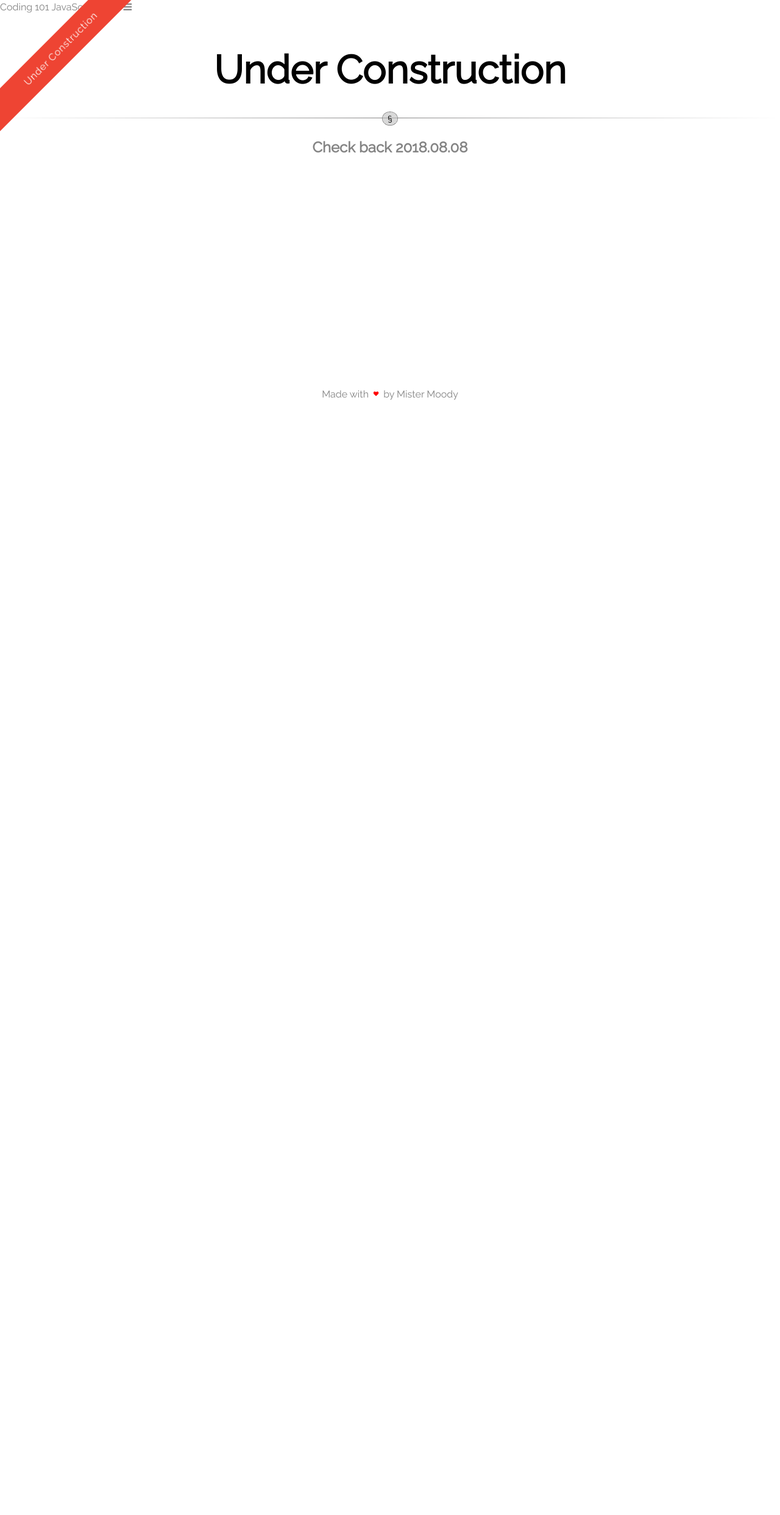
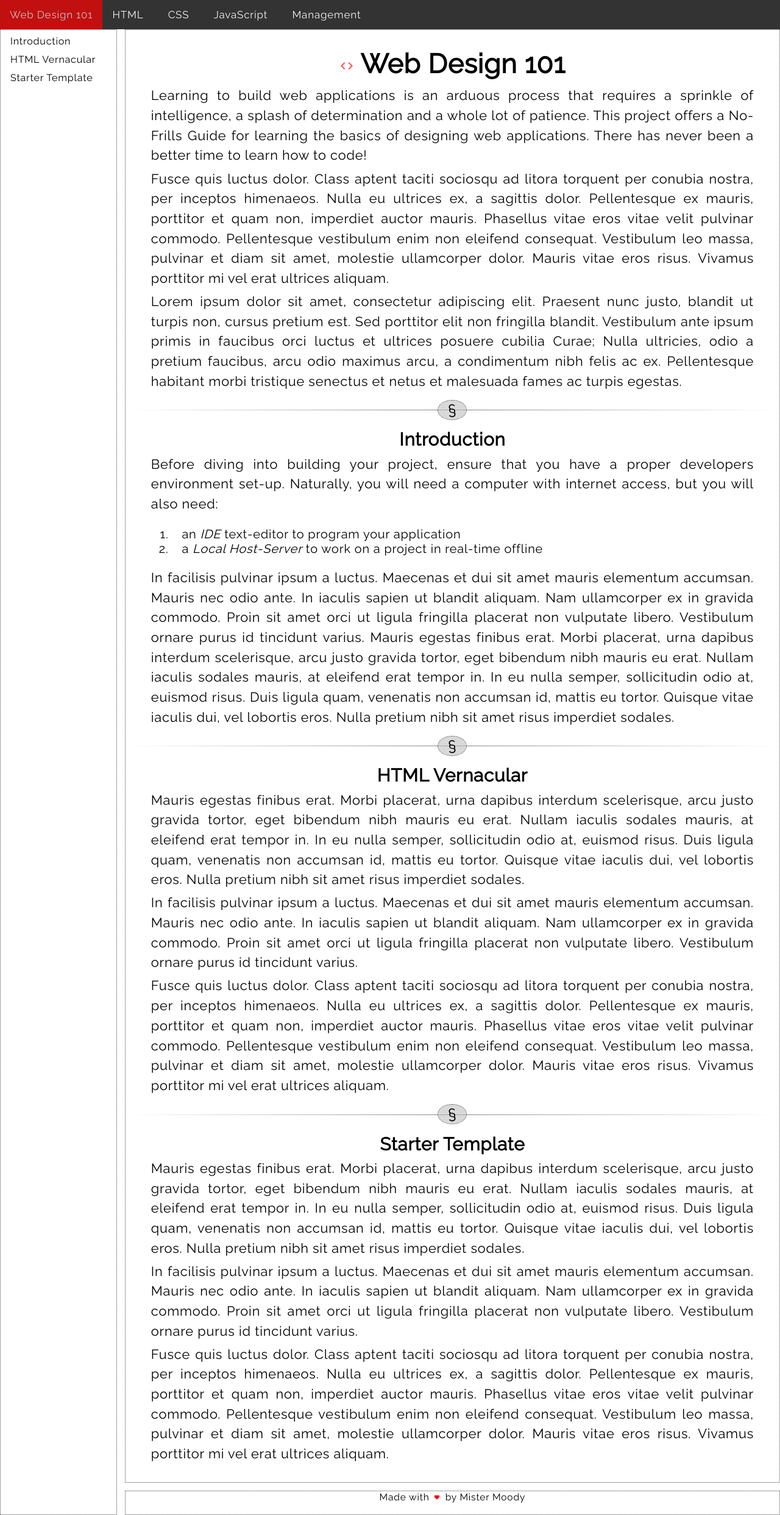
Before and after one commit to MisterMoody/mistermoody.github.io, a PHP site: page /coding102.html in a window 1280 px wide. Shown: the whole page at 61% size. Before the commit the page ends 656 px from the top, so only its background shows below. Run offline with PHP 8.4, Linux system fonts and the light colour scheme.

Commit message:
Practice Building webdesign101 Page

```diff
--- a/coding102.html
+++ b/coding102.html
@@ -2,57 +2,115 @@
 <html>
   <head>
     <meta name="viewport" content="width=device-width, initial-scale=1">
-    <title>Using JavaScript</title>
+    <title>Web Design 101</title>
 	  <link href="https://fonts.googleapis.com/icon?family=Material+Icons" rel="stylesheet">
     <link rel="stylesheet" href="https://maxcdn.bootstrapcdn.com/font-awesome/4.7.0/css/font-awesome.min.css">
 	  <link href="https://fonts.googleapis.com/css?family=Bree+Serif|Raleway" rel="stylesheet">
-    <link href="css/main.css" rel="stylesheet">
-    <link href="css/styles.css" rel="stylesheet">
+    <link href="css/webdesign.css" rel="stylesheet">
   </head>
   <body>
-    <div class="ribbon">Under Construction</div>
-		<!---->
-		<nav class="topnav" id="myTopnav">
-      <a href="#" class="active">Coding 101</a>
+    <!-- MAIN SITE NAVIGATION (Outside of 'Grid' for Responsiveness) -->
+		<header class="topnav" id="myTopnav">
+      <a href="#" class="active">Web Design 101</a>
+      <a href="#">HTML</a>
+      <a href="#">CSS</a>
       <a href="#">JavaScript</a>
-      <a href="#">Misc</a>
+      <a href="management.html">Management</a>
       <a href="javascript:void(0);" class="icon" onclick="myFunction()">
         <i class="fa fa-bars"></i>
       </a>
+    </header>
+    <!-- *********************************************************** -->
+
+    <!-- ******************* <MAIN TEMPLATE-GRID>  ***************** -->
+    <div class="grid">
+
+      <!-- //SIDEBAR-NAVIGATION (Desktop Only)-->
+      <nav>
+        <ul class="nav">
+          <li>
+            <a class="snone" href="#introduction">Introduction</a>
+          </li>
+          <li>
+            <a class="snone" href="#vernacular">HTML Vernacular</a>
+          </li>
+          <li>
+            <a class="snone" href="#template">Starter Template</a>
+          </li>
+          <!--<li>
+            <a class="snthree" href="#hT">Page Elements</a>
+          </li>
+          <li>
+            <a class="sntwo" href="#version">Content Areas</a>
+          </li>
+          <li>
+            <a class="snone" href="#environ">Accessibility</a>
+          </li>
+          <li>
+            <a class="snfour" href="#hs">HTML Snippets</a>
+          </li>-->
+        </ul>
       </nav>
-    <!---->
-    <div style="height: 71vh;">
-      <h1 style="font-size: 4em;">Under Construction</h1>
+
+      <!-- //CONTENT -->
+      <main>
+        <div class="intro">
+          <h2 class="title"><i class="material-icons">code</i> Web Design 101</h2>
+          <p>Learning to build web applications is an arduous process that requires a sprinkle of intelligence, a splash of determination and a whole lot of patience. This project offers a No-Frills Guide for learning the basics of designing web applications. There has never been a better time to learn how to code! </p>
+          <p>Fusce quis luctus dolor. Class aptent taciti sociosqu ad litora torquent per conubia nostra, per inceptos himenaeos. Nulla eu ultrices ex, a sagittis dolor. Pellentesque ex mauris, porttitor et quam non, imperdiet auctor mauris. Phasellus vitae eros vitae velit pulvinar commodo. Pellentesque vestibulum enim non eleifend consequat. Vestibulum leo massa, pulvinar et diam sit amet, molestie ullamcorper dolor. Mauris vitae eros risus. Vivamus porttitor mi vel erat ultrices aliquam.</p>
+          <p>Lorem ipsum dolor sit amet, consectetur adipiscing elit. Praesent nunc justo, blandit ut turpis non, cursus pretium est. Sed porttitor elit non fringilla blandit. Vestibulum ante ipsum primis in faucibus orci luctus et ultrices posuere cubilia Curae; Nulla ultricies, odio a pretium faucibus, arcu odio maximus arcu, a condimentum nibh felis ac ex. Pellentesque habitant morbi tristique senectus et netus et malesuada fames ac turpis egestas.</p>
+        </div>
+        <!-- -->
         <hr>
-      <h3 style="font-size: 1.5em; color: rgba(10, 9, 9, 0.5);">Check back 2018.08.08</h3>
+        <div id="introduction" class="intro">
+          <h4>Introduction</h4>
+          <p>Before diving into building your project, ensure that you have a proper developers environment set-up. Naturally, you will need a computer with internet access, but you will also need:</p>
+          <ol>
+            <li>an <em>IDE</em> text-editor to program your application</li>
+            <li>a <em>Local Host-Server</em> to work on a project in real-time offline</li>
+          </ol>
+          <p>In facilisis pulvinar ipsum a luctus. Maecenas et dui sit amet mauris elementum accumsan. Mauris nec odio ante. In iaculis sapien ut blandit aliquam. Nam ullamcorper ex in gravida commodo. Proin sit amet orci ut ligula fringilla placerat non vulputate libero. Vestibulum ornare purus id tincidunt varius. Mauris egestas finibus erat. Morbi placerat, urna dapibus interdum scelerisque, arcu justo gravida tortor, eget bibendum nibh mauris eu erat. Nullam iaculis sodales mauris, at eleifend erat tempor in. In eu nulla semper, sollicitudin odio at, euismod risus. Duis ligula quam, venenatis non accumsan id, mattis eu tortor. Quisque vitae iaculis dui, vel lobortis eros. Nulla pretium nibh sit amet risus imperdiet sodales.</p>
         </div>
-		<!--<div class="intro">
-			<h1>Coding 102<span>: Using JavaScript</span></h1>
-			<p>A collection of resources for designing a web application.</p>
-		</div>-->
         <!-- -->
+        <hr>
+        <div id="vernacular" class="intro">
+          <h4>HTML Vernacular</h4>
+          <p>Mauris egestas finibus erat. Morbi placerat, urna dapibus interdum scelerisque, arcu justo gravida tortor, eget bibendum nibh mauris eu erat. Nullam iaculis sodales mauris, at eleifend erat tempor in. In eu nulla semper, sollicitudin odio at, euismod risus. Duis ligula quam, venenatis non accumsan id, mattis eu tortor. Quisque vitae iaculis dui, vel lobortis eros. Nulla pretium nibh sit amet risus imperdiet sodales.</p>
+          <p>In facilisis pulvinar ipsum a luctus. Maecenas et dui sit amet mauris elementum accumsan. Mauris nec odio ante. In iaculis sapien ut blandit aliquam. Nam ullamcorper ex in gravida commodo. Proin sit amet orci ut ligula fringilla placerat non vulputate libero. Vestibulum ornare purus id tincidunt varius. </p>
+          <p>Fusce quis luctus dolor. Class aptent taciti sociosqu ad litora torquent per conubia nostra, per inceptos himenaeos. Nulla eu ultrices ex, a sagittis dolor. Pellentesque ex mauris, porttitor et quam non, imperdiet auctor mauris. Phasellus vitae eros vitae velit pulvinar commodo. Pellentesque vestibulum enim non eleifend consequat. Vestibulum leo massa, pulvinar et diam sit amet, molestie ullamcorper dolor. Mauris vitae eros risus. Vivamus porttitor mi vel erat ultrices aliquam.</p>
+        </div>
         <!-- -->
-    <!--v class="sub-content">
-      <div class="card">
-        <i class="material-icons">code</i>
-        <h1>JavaScript</h1>
-        <p>Pellentesque luctus leo eu mattis posuere ooh. Morbi congue eros vel ok nibh.</p>
-        <a class="btn" href="#">Learn more</a>
+        <hr>
+        <div id="template" class="intro">
+          <h4>Starter Template</h4>
+          <p>Mauris egestas finibus erat. Morbi placerat, urna dapibus interdum scelerisque, arcu justo gravida tortor, eget bibendum nibh mauris eu erat. Nullam iaculis sodales mauris, at eleifend erat tempor in. In eu nulla semper, sollicitudin odio at, euismod risus. Duis ligula quam, venenatis non accumsan id, mattis eu tortor. Quisque vitae iaculis dui, vel lobortis eros. Nulla pretium nibh sit amet risus imperdiet sodales.</p>
+          <p>In facilisis pulvinar ipsum a luctus. Maecenas et dui sit amet mauris elementum accumsan. Mauris nec odio ante. In iaculis sapien ut blandit aliquam. Nam ullamcorper ex in gravida commodo. Proin sit amet orci ut ligula fringilla placerat non vulputate libero. Vestibulum ornare purus id tincidunt varius. </p>
+          <p>Fusce quis luctus dolor. Class aptent taciti sociosqu ad litora torquent per conubia nostra, per inceptos himenaeos. Nulla eu ultrices ex, a sagittis dolor. Pellentesque ex mauris, porttitor et quam non, imperdiet auctor mauris. Phasellus vitae eros vitae velit pulvinar commodo. Pellentesque vestibulum enim non eleifend consequat. Vestibulum leo massa, pulvinar et diam sit amet, molestie ullamcorper dolor. Mauris vitae eros risus. Vivamus porttitor mi vel erat ultrices aliquam.</p>
         </div>
-      <div class="card">
-        <i class="material-icons">terrain</i>
-        <h2>XXX XXXXX XXX</h2>
-        <p>Vivamus in massa enim. Donec MM vitae nibh elit. Integer vulputate tincidunt.</p>
-        <a class="btn" href="#">Learn more</a>
-      </div>
-    </div>-->
         <!-- -->
+        <!-- HIDDEN RESOURCES -->
+        <!--
+        Use this Res to discuss CSS
+        http://nimbupani.com/css-vocabulary.html
+
+        <p>To conclude, I know a guy who put together an ultimate guide to using these languages and you can find his work <a target="_blank" href="https://learn.shayhowe.com/">here</a>.</p>
+
+        Use this Res to discuss CSS Snippets
+        https://www.w3schools.com/css/css_howto.asp
+
+        <a href="#wb" class="arrow"></a>
+
+        <p style="text-align: center;">Blah, blah, blah, blah...<a href="portfolio.php"><br><span class="read">Learn More</span></a></p>-->
+      </main>
 
       <!-- //FOOTER -->
-    <footer style="min-height: 1vh;">
-    	<a class="credit"><small><span class=""><?php echo date('Y'); ?></span></small>&#32;&#32;
-    	<span class=""> Made with <i class="fa fa-heart"></i> by </span> Mister Moody</a>
+      <footer>
+        <small><span><?php echo date('Y'); ?></span></small>&#32;&#32;
+        <span class=""> Made with <i class="fa fa-heart"></i> by </span> Mister Moody
       </footer>
+    </div>
+    <!-- *********************************************************** -->
+
     <!-- *****JS SCRIPTS***** -->
     <!-- -----Navigation----- -->
     <script>function myFunction() {
@@ -64,5 +122,7 @@
         }
     }
     </script>
+		<!-- -->
+
   </body>
 </html>
--- a/css/webdesign.css
+++ b/css/webdesign.css
@@ -1,6 +1,5 @@
 /* ========================================================= */
 /* ============== TABBED-NAVIGATION INTERFACE ============== */
-/*TABBED-NAVIGATION INTERFACE*/
 .topnav {
   overflow: hidden;
   background-color: #333;
@@ -54,13 +53,13 @@ header.topnav > .active {
     text-align: left;
   }
 }
-/**/
-/**/
+
+
+
+
 /* ========================================================= */
 /* ===================== GRID LAYOUTS ====================== */
-/*
-Styles for the 'Manage' Component of the GH-pages repo
-*/
+
 /* *********************** */
 /* SITE-TEMPLATE GRID */
 .grid {
@@ -88,7 +87,6 @@ Styles for the 'Manage' Component of the GH-pages repo
     "nav foot foot foot";
     grid-gap: 1vw;
   }
-
 }
 /* ********************************** */
 
@@ -134,14 +132,9 @@ ul.nav {font-size: 0.88em;}
 /* MAIN-SECTION Grid */
 main {
   max-width: 100%;
-  margin-right: 5vw;
 }
 
 
-/* ********************************** */
-/* ********************************** */
-/* ********************************** */
-/* ********************************** */
 
 
 /* ======================================================= */
@@ -158,7 +151,6 @@ html {
   background: transparent;
 }
 */
-
 /**/
 body {
   margin: 0 auto;
@@ -196,13 +188,16 @@ ul {
   margin: 0;
   padding: 0;
 }
+li {padding-left: 16px;}
 li > a {font-size: 0.62em;}
 li > a.active {
   font-weight: bold;
   border-bottom: 1px solid #000;
   padding: 2px;
 }
-
+/**/
+ol {
+  font-size: 0.68em;}
 /* <a> Links 'Arrow' Transform */
 span.read {font-weight: 900;}
 span.read {
@@ -222,7 +217,7 @@ span.read:hover:before {left: 112px;}
   span.read:before {left: 131px;}
   span.read:hover:before {left: 140px;}
 }
-
+/**/
 hr {
   background-image: linear-gradient(to right, rgba(10, 9, 9, 0.0), rgba(10, 9, 9, 0.5), rgba(10, 9, 9, 0.0));
   border: 0;
@@ -243,6 +238,30 @@ hr:after { /*rgba(255, 0, 0, 0.8)*/
   padding: 0 0.6em;
   position: relative;
   top: -0.7em;
+}
+/**/
+table {font-size: 0.62em;
+	table-layout: auto;
+	width: 100%;
+}
+th {text-align: left;}
+td.bold {
+	width: 250px;
+}
+.bold > span {text-decoration: underline;}
+.emphasize {font-style: italic;}
+span {margin: 0;}
+.small {font-size: 0.71em;}
+/**/
+.material-icons {
+  color: #ff4d4d;
+  /*font-size: 1em;*/
+}
+/**/
+.intro {
+  margin: 1em auto;
+  width: 95%;
+  max-width: 1000px;
 }
 /* =========================================================== */
 
@@ -265,33 +284,6 @@ footer {text-align: center; font-size: 0.53em;}
 /* ======= END of Main-Page Layout
 /* =========================================================== */
 
-/*outside sources*/
-/* ======= Universal Styles ======= */
-
-.material-icons {
-  color: #ff4d4d;
-  /*font-size: 1em;*/
-}
-/**/
-.intro {
-  margin: 1em auto;
-  width: 95%;
-  max-width: 1000px;
-}
-
-table {font-size: 0.62em;
-	table-layout: auto;
-	width: 100%;
-}
-th {text-align: left;}
-td.bold {
-	width: 250px;
-}
-.bold > span {text-decoration: underline;}
-.emphasize {font-style: italic;}
-span {margin: 0;}
-.small {font-size: 0.71em;}
-
 
 
 
```
Lines whose indentation alone changed are shown as unchanged.
